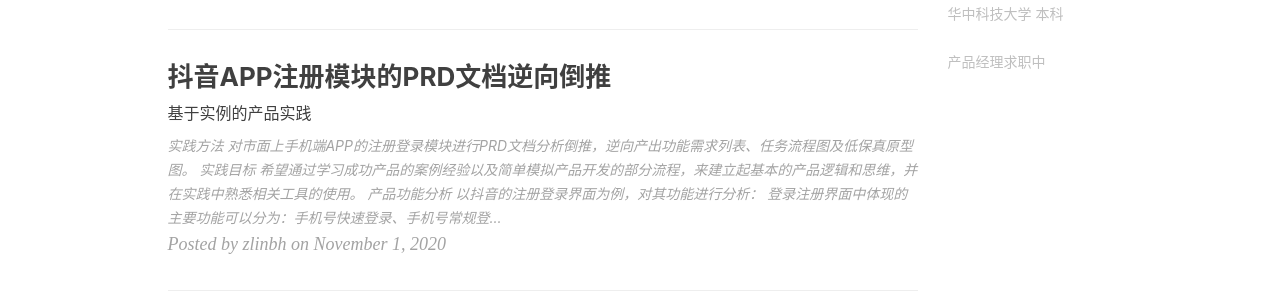
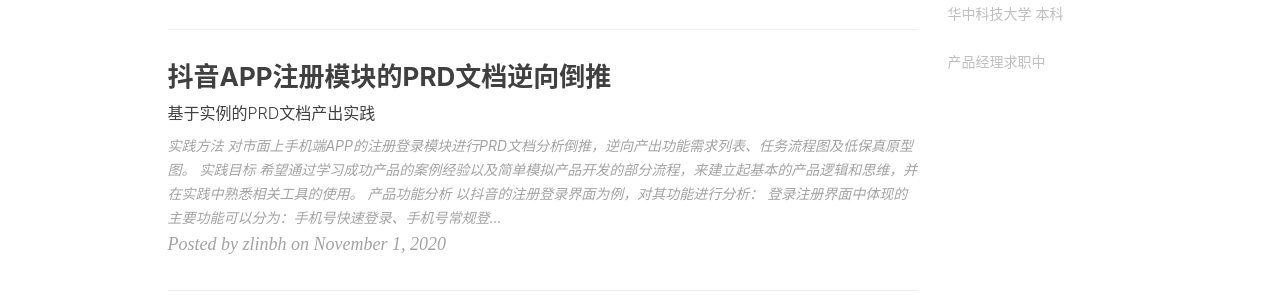
Before and after one commit to zlinbh/zlinbh.github.io, a Jekyll site: the page built from index.html, in a window 1280 px wide. Shown: the part 931-1226 px from the top of the page. Built offline with Jekyll 4.4.1, drawn with Linux system fonts in a browser that asks for light colours; nearby versions of some CDN libraries; the list of posts is cut into pages by our own code; comment, search, counter and statistics services are not loaded.

Commit message:
Update 2020-11-01-PRD_Writing.markdown

```diff
--- a/_posts/2020-11-01-PRD_Writing.markdown
+++ b/_posts/2020-11-01-PRD_Writing.markdown
@@ -1,7 +1,7 @@
 ---
 layout:     post
 title:      "抖音APP注册模块的PRD文档逆向倒推"
-subtitle:   "基于实例的产品实践"
+subtitle:   "基于实例的PRD文档产出实践"
 date:       2020-11-01
 author:     "zlinbh"
 hidden:		false
```
